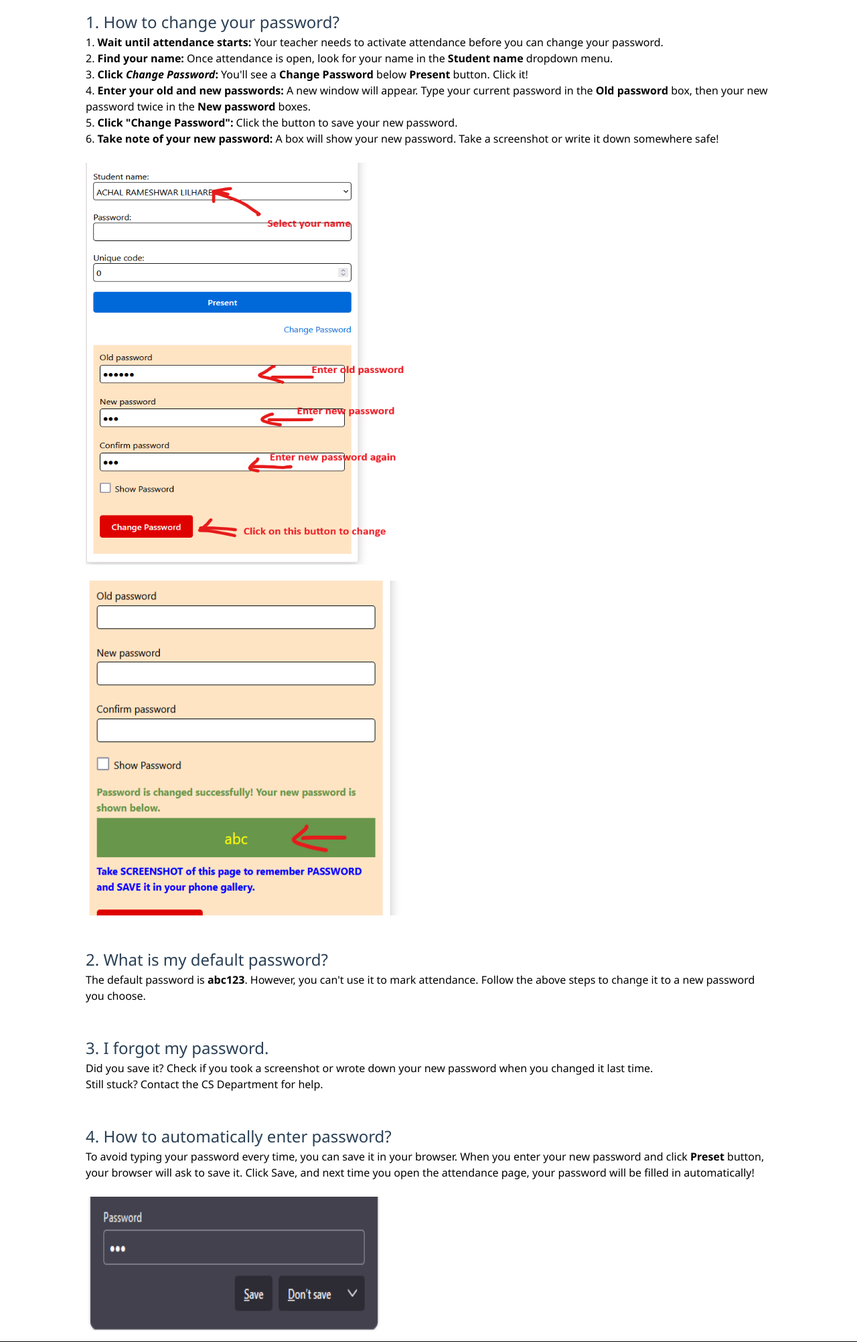
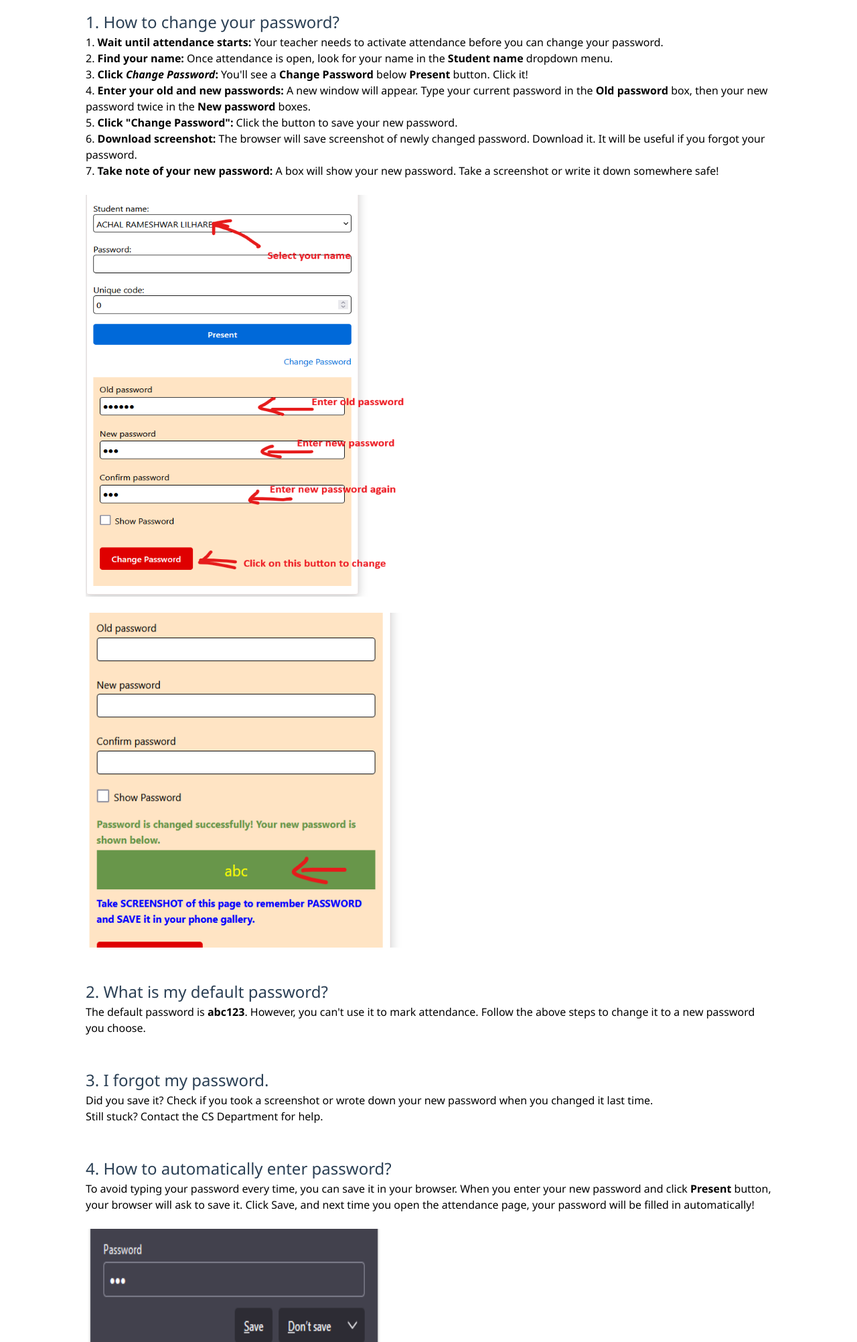
Before and after one commit to vilash99/attendance_project, a Django app: page /profiles/faq_page/ in a window 1280 px wide. Shown: the part 143-2147 px from the top of the page at 67% size. Run offline with Django 5.2, Linux system fonts and the light colour scheme.

Commit message:
small change in class and faq

```diff
--- a/templates/attendance/attendances.html
+++ b/templates/attendance/attendances.html
@@ -82,6 +82,10 @@
           BSC II Year:
         {% elif record.class_name == 'BSC3' %}
           BSC Final Year:
+        {% elif record.class_name == 'MSC1' %}
+          MSC I Year:
+        {% elif record.class_name == 'MSC2' %}
+          MSC Final Year:
         {% else %}
           No Class:
         {% endif %}
--- a/templates/exception/faq_password.html
+++ b/templates/exception/faq_password.html
@@ -16,7 +16,8 @@ FAQ for Changing Password
     <p>3. <b>Click <i>Change Password</i>:</b> You'll see a <b>Change Password</b> below <b>Present</b> button. Click it!</p>
     <p>4. <b>Enter your old and new passwords:</b> A new window will appear. Type your current password in the <b>Old password</b> box, then your new password twice in the <b>New password</b> boxes.</p>
     <p>5. <b>Click "Change Password":</b> Click the button to save your new password.</p>
-    <p>6. <b>Take note of your new password:</b> A box will show your new password. Take a screenshot or write it down somewhere safe!</p>
+    <p>6. <b>Download screenshot:</b> The browser will save screenshot of newly changed password. Download it. It will be useful if you forgot your password.</p>
+    <p>7. <b>Take note of your new password:</b> A box will show your new password. Take a screenshot or write it down somewhere safe!</p>
 
     <br>
 
@@ -35,7 +36,7 @@ FAQ for Changing Password
 
     <br><br>
     <h2>4. How to automatically enter password?</h2>
-    <p>To avoid typing your password every time, you can save it in your browser. When you enter your new password and click <b>Preset</b> button, your browser will ask to save it. Click Save, and next time you open the attendance page, your password will be filled in automatically!</p>
+    <p>To avoid typing your password every time, you can save it in your browser. When you enter your new password and click <b>Present</b> button, your browser will ask to save it. Click Save, and next time you open the attendance page, your password will be filled in automatically!</p>
     <br>
     <img src="{% static 'images/save-password.png' %}" alt="save-password" style="width: 450px; height: 200px;">
   </section>
```
